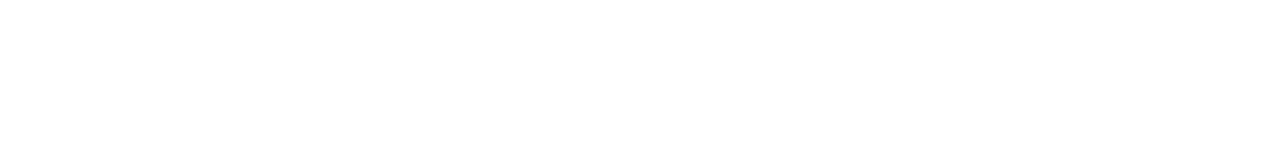
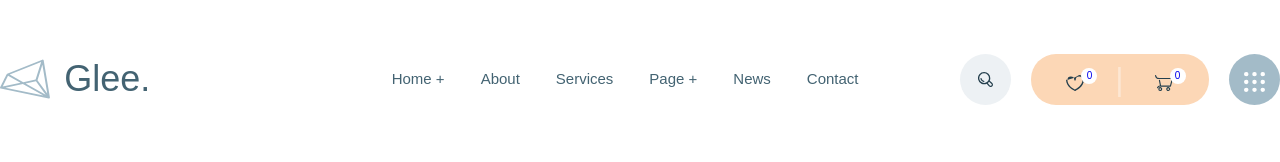
Before and after one commit to werdrh/Glee, a website: page app/index.html in a window 1280 px wide. Drawn offline with nearby package versions, Linux system fonts and the light colour scheme; files that its build step writes are made by us from their sources.

Commit message:
added header, added fonts

```diff
--- a/app/index.html
+++ b/app/index.html
@@ -1,16 +1,75 @@
 <!DOCTYPE html>
 <html lang="en">
+
 <head>
     <meta charset="UTF-8">
     <meta name="viewport" content="width=device-width, initial-scale=1.0">
     <title>Document</title>
     <link rel="stylesheet" href="css/style.min.css">
 </head>
+
 <body>
+    <div class="container"></div>
+    <header class="header">
+        <div class="container">
+            <div class="header__inner">
+                <a class="logo" href="#">
+                    <img class="logo__img" src="images/logo.svg" alt="logo">
+                    <span class="logo__text">Glee.</span>
+                </a>
+                <nav class="menu">
+                    <ul class="menu__list">
+                        <li class="menu__list-item">
+                            <a class="menu__list-link" href="#">Home +</a>
+                        </li>
+                        <li class="menu__list-item">
+                            <a class="menu__list-link" href="#">About</a>
+                        </li>
+                        <li class="menu__list-item">
+                            <a class="menu__list-link" href="#">Services</a>
+                        </li>
+                        <li class="menu__list-item">
+                            <a class="menu__list-link" href="#">Page +</a>
+                        </li>
+                        <li class="menu__list-item">
+                            <a class="menu__list-link" href="#">News</a>
+                        </li>
+                        <li class="menu__list-item">
+                            <a class="menu__list-link" href="#">Contact</a>
+                        </li>
+                    </ul>
+                </nav>
 
+                <div class="user-nav">
+                    <div class="user-nav__link-search">
+                        <a class="user-nav__link " href="#">
+                            <img class="user-nav__link-img" src="images/icon/search.svg" alt="search">
+                        </a>
+                    </div>
+                    <div class="user-nav__block">
+                        <a class="user-nav__link user-nav__link-heard" href="#">
+                            <img class="user-nav__link-img" src="images/icon/heard.svg" alt="heard">
+                            <span class="user-nav__num">0</span>
+                        </a>
+                        <span class="user-nav__segmentation">|</span>
+                        <a class="user-nav__link user-nav__link-shape" href="#">
+                            <img class="user-nav__link-img" src="images/icon/shape.svg" alt="shape">
+                            <span class="user-nav__num">0</span>
+                        </a>
+                    </div>
+                    <div class="user-nav__link-botton">
+                        <a class="user-nav__link" href="#">
+                            <img class="user-nav__link-img" src="images/icon/boton.svg" alt="botton">
+                        </a>
+                    </div>
+                </div>
+            </div>
+        </div>
+    </header>
 
 
 
     <script crs="js/main.min.js"></script>
 </body>
+
 </html>
--- a/app/scss/_fonts.scss
+++ b/app/scss/_fonts.scss
@@ -0,0 +1,50 @@
+@font-face {
+    font-family: 'DMSans-Regular', sans-serif;
+    font-weight: 400;
+    font-style: normal;
+    font-display: swap;
+    src: local('DMSans-Regular'),
+    url('../fonts/DMSans-Regular.woff2') format('woff2'),
+    url('../fonts/DMSans-Regular.woff') format('woff2');
+}
+
+@font-face {
+    font-family: 'DMSans-Medium', sans-serif;
+    font-weight: 500;
+    font-style: normal;
+    font-display: swap;
+    src: local('DMSans-Medium'),
+    url('../fonts/DMSans-Medium.woff2') format('woff2'),
+    url('../fonts/DMSans-Medium.woff') format('woff2');
+}
+
+@font-face {
+    font-family: 'DMSans-Bold', sans-serif;
+    font-weight: 700;
+    font-style: normal;
+    font-display: swap;
+    src: local('DMSans-Bold'),
+    url('../fonts/DMSans-Bold.woff2') format('woff2'),
+    url('../fonts/DMSans-Bold.woff') format('woff2');
+
+}
+
+@font-face {
+    font-family: 'Rubik-Regular', sans-serif;
+    font-weight: 400;
+    font-style: normal;
+    font-display: swap;
+    src: local('Rubik-Regular'),
+    url('../fonts/Rubik-Regular.woff2') format('woff2'),
+    url('../fonts/Rubik-Regular.woff') format('woff2');
+}
+
+@font-face {
+    font-family: 'Rubik-Medium', sans-serif;
+    font-weight: 500;
+    font-style: normal;
+    font-display: swap;
+    src: local('Rubik-Medium'),
+    url('../fonts/Rubik-Medium.woff2') format('woff2'),
+    url('../fonts/Rubik-Medium.woff') format('woff2');
+}
--- a/app/scss/_global.scss
+++ b/app/scss/_global.scss
@@ -0,0 +1,10 @@
+body {
+font-size: 16px;
+line-height: 30px;
+}
+
+.container {
+    max-width: 1770px;
+    margin: 0 auto;
+
+}
--- a/app/scss/_vars.scss
+++ b/app/scss/_vars.scss
@@ -0,0 +1,27 @@
+$header: #436372;
+$hover: #191919;
+
+%dmsans-400 {
+    font-family: 'DMSans-Regular', sans-serif;
+    font-weight: 400;
+}
+
+%dmsans-500 {
+    font-family: 'DMSans-Medium', sans-serif;
+    font-weight: 500;
+}
+
+%dmsans-700 {
+    font-family: 'DMSans-Bold', sans-serif;
+    font-weight: 700;
+}
+
+%rubik-400 {
+    font-family: 'Rubik-Regular', sans-serif;
+    font-weight: 400;
+}
+
+%rubik-500 {
+    font-family: 'Rubik-Medium', sans-serif;
+    font-weight: 500;
+}
--- a/app/scss/style.scss
+++ b/app/scss/style.scss
@@ -3,4 +3,137 @@
 @import 'reset';
 @import 'global';
 
+.header {
+    padding: 50px 0;
+    @extend %rubik-500;
+
+    &__inner {
+        display: flex;
+        justify-content: space-between;
+        align-items: center;
+    }
+}
+
+.logo {
+    display: flex;
+
+    &__text {
+        padding-left: 14px;
+        font-size: 36px;
+        line-height: 58px;
+        color: $header;
+    }
+}
+
+.menu {
+    &__list {
+        display: flex;
+        transform: translateX(15%);
+        font-size: 15px;
+        line-height: 12px;
+    }
+
+    &__list-item+.menu__list-item {
+        padding-left: 36px;
+    }
+
+    &__list-link {
+        color: $header;
+        padding-bottom: 2px;
+
+        &:hover {
+            color: $hover;
+            border-bottom: 1px solid $hover;
+        }
+    }
+}
+
+.user-nav {
+    display: flex;
+
+    &__link {
+        position: relative;
+    }
+
+    &__link+.user-nav__link {
+        padding-left: 20px;
+    }
+
+    &__num {
+        position: absolute;
+        text-align: center;
+        font-size: 10px;
+        line-height: 16px;
+        width: 16px;
+        height: 16px;
+        top: 11px;
+        left: 15px;
+        background-color: #ffffff;
+        border-radius: 50%;
+        @extend %dmsans-400;
+    }
+
+
+    &__block {
+        display: flex;
+        justify-content: space-around;
+        align-items: center;
+        margin: 0 20px;
+        padding: 0 20px;
+        width: 178px;
+        height: 51px;
+        background-color: #fcd7b6;
+        border-radius: 25px 25px 25px 25px;
+    }
+
+    &__segmentation {
+        font-size: 32px;
+        color: #fde7d3;
+    }
+
+    &__link {
+        align-items: center;
+    }
+
+    &__link-img {
+        display: inline;
+        padding-top: 18px;
+    }
+
+    &__link-search {
+        text-align: center;
+        background-color: #edf1f4;
+        width: 51px;
+        height: 51px;
+        border-radius: 50%;
+    }
+
+    &__link-botton {
+        text-align: center;
+        background-color: #a3bbc8;
+        width: 51px;
+        height: 51px;
+        border-radius: 50%;
+    }
+}
+
+
+
+
+
+
+
+
+
+
+
+
+
+
+
+
+
+
+
+
 @import 'media';
```
Also changed, not shown: app/fonts/DMSans-Bold.woff (added), app/fonts/DMSans-Bold.woff2 (added), app/fonts/DMSans-Medium.woff (added), app/fonts/DMSans-Medium.woff2 (added), app/fonts/DMSans-Regular.woff (added), app/fonts/DMSans-Regular.woff2 (added), app/fonts/Rubik-Medium.woff (added), app/fonts/Rubik-Medium.woff2 (added), app/fonts/Rubik-Regular.woff (added), app/fonts/Rubik-Regular.woff2 (added), app/images/icon/boton.svg (added), app/images/icon/heard.svg (added), app/images/icon/search.svg (added), app/images/icon/shape.svg (added), 1 more files.
